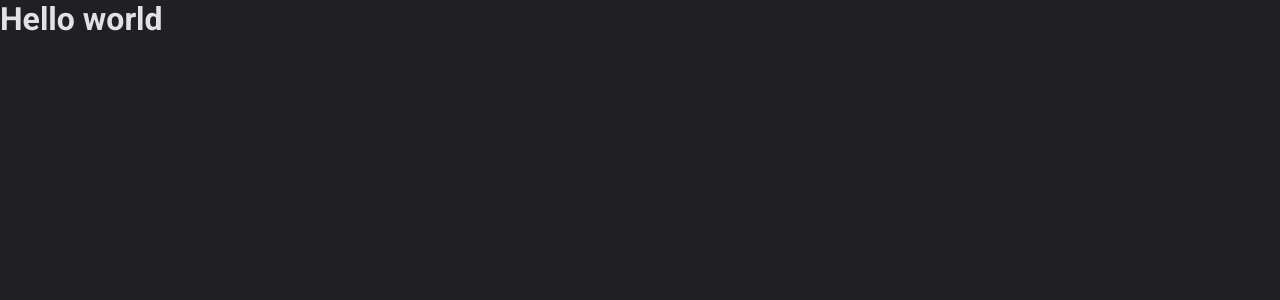
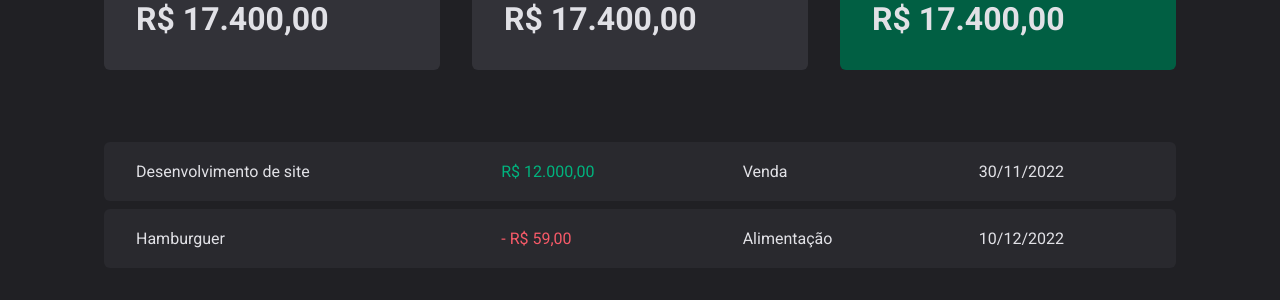
Before and after one commit to joalissongomes1994/dt-money, a React (Vite) app: page / in a window 1280 px wide. Shown: the top 300 px of the page. Built offline with nearby package versions, Linux system fonts and the light colour scheme.

Commit message:
feat: Create Transactions page

```diff
--- a/src/App.tsx
+++ b/src/App.tsx
@@ -1,4 +1,5 @@
 import { ThemeProvider } from "styled-components";
+import { Transactions } from "./pages/Transactions";
 import { GlobalStyle } from "./styles/global";
 import { defaultTheme } from "./styles/themes/default";
 
@@ -6,7 +7,7 @@
   return (
     <ThemeProvider theme={defaultTheme}>
       <GlobalStyle />
-      <h1>Hello world</h1>
+      <Transactions />
     </ThemeProvider>
   )
 }
--- /dev/null
+++ b/src/pages/Transactions/index.tsx
@@ -0,0 +1,40 @@
+import { Header } from "../../components/Header";
+import { Summary } from "../../components/Summary";
+import { PriceHighLight, TransactionsContainer, TransactionsTable } from "./styles";
+
+export function Transactions() {
+  return (
+    <div>
+      <Header />
+      <Summary />
+
+      <TransactionsContainer>
+        <TransactionsTable>
+          <tbody>
+            <tr>
+              <td>Desenvolvimento de site</td>
+              <td>
+                <PriceHighLight variant="income">
+                  R$ 12.000,00
+                </PriceHighLight>
+              </td>
+              <td>Venda</td>
+              <td>30/11/2022</td>
+            </tr>
+
+            <tr>
+              <td>Hamburguer</td>
+              <td>
+                <PriceHighLight variant="outcome">
+                  - R$ 59,00
+                </PriceHighLight>
+              </td>
+              <td>Alimentação</td>
+              <td>10/12/2022</td>
+            </tr>
+          </tbody>
+        </TransactionsTable>
+      </TransactionsContainer>
+    </div>
+  )
+}
--- /dev/null
+++ b/src/pages/Transactions/styles.ts
@@ -0,0 +1,41 @@
+import styled from "styled-components";
+
+export const TransactionsContainer = styled.main`
+  width: 100%;
+  max-width: 1120px;
+  margin: 4rem auto 0;
+  padding: 0 1.5rem;
+`
+
+export const TransactionsTable= styled.table`
+  width: 100%;
+  border-collapse: separate;
+  border-spacing: 0 0.5rem;
+  /* margin-top: 1.5rem; */
+
+  td {
+    padding: 1.25rem 2rem;
+    background: ${(props) => props.theme["gray-700"]};
+
+    &:first-child {
+      border-top-left-radius: 6px;
+      border-bottom-left-radius: 6px;
+    }
+
+    &:last-child {
+      border-top-right-radius: 6px;
+      border-bottom-right-radius: 6px;
+    }
+  }
+`
+
+interface PriceHighLightProps {
+  variant: 'income' | 'outcome'
+}
+
+export const PriceHighLight= styled.span<PriceHighLightProps>`
+  color: ${(props) => props.variant === 'income'
+    ? props.theme["green-300"]
+    : props.theme["red-300"]
+  };
+`
```
